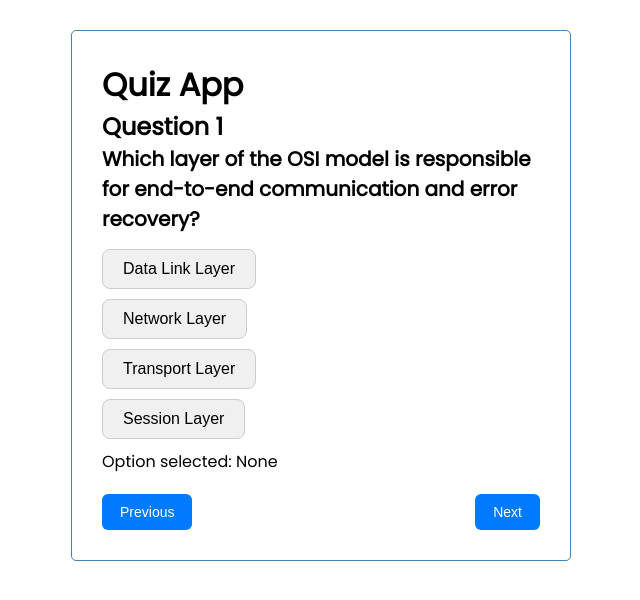
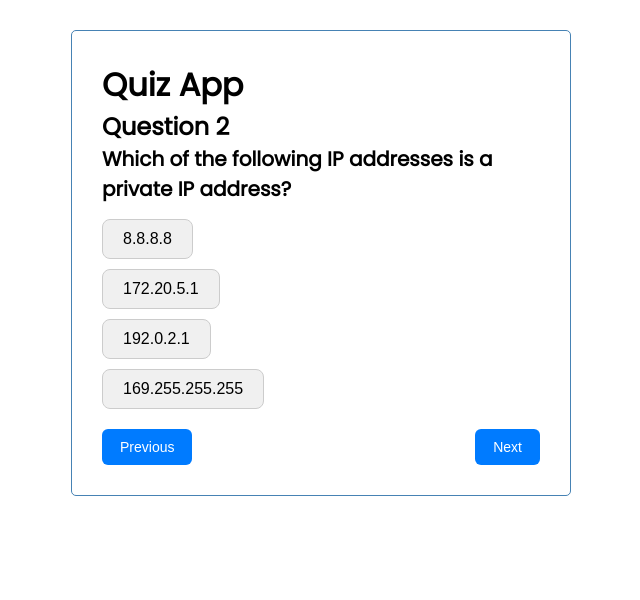
Before and after one commit to Sanjana272621/Quizzer, a React (Vite) app: page / in a window 1280 px wide. Shown: the top 600 px of the page, without its empty margins (319-959 px from the left). Built offline with nearby package versions, Linux system fonts and the light colour scheme.

Commit message:
user answer and question states

```diff
--- a/src/components/quiz.jsx
+++ b/src/components/quiz.jsx
@@ -38,27 +38,27 @@ function Quiz (){
 
     const initialAnswers = [null, null, null];
 
-    const [] = useState();
-
     //we have a state that keeps track of all the answers
     //Used to change the state for rendring new state in react
-    const [optionSelected, setOptionSelected] = useState("None");   // Initialized to None
+
+    //userAnswers is a list
+    const [userAnswers, setUserAnswers] = useState(initialAnswers); //State tracking for answers
+
+    const [currentQuestion, setCorrectQuestion] = useState(2); //State tracking for questions
 
     function handleSelectOption(option){
-        setOptionSelected(option);
+        setUserAnswers(option);
     }
 
     return (
         <div>
-            <h2>Question 1</h2>
-            <p className = "question"> {questionBank[0].question} </p>
+            <h2>Question {currentQuestion}</h2>
+            <p className = "question"> {questionBank[currentQuestion].question} </p>
 
             {/*Setting the 4 option buttons and mapping the corresponding options to buttons*/}
-            {questionBank[0].options.map((option) => (
+            {questionBank[currentQuestion].options.map((option) => (
             <button className = "option" onClick = {() => handleSelectOption(option)}> {option} </button>
             ))}
-
-            <p>Option selected: {optionSelected}</p>
 
             {/*Navigation Button*/}
             <div className = "nav-buttons">
```
